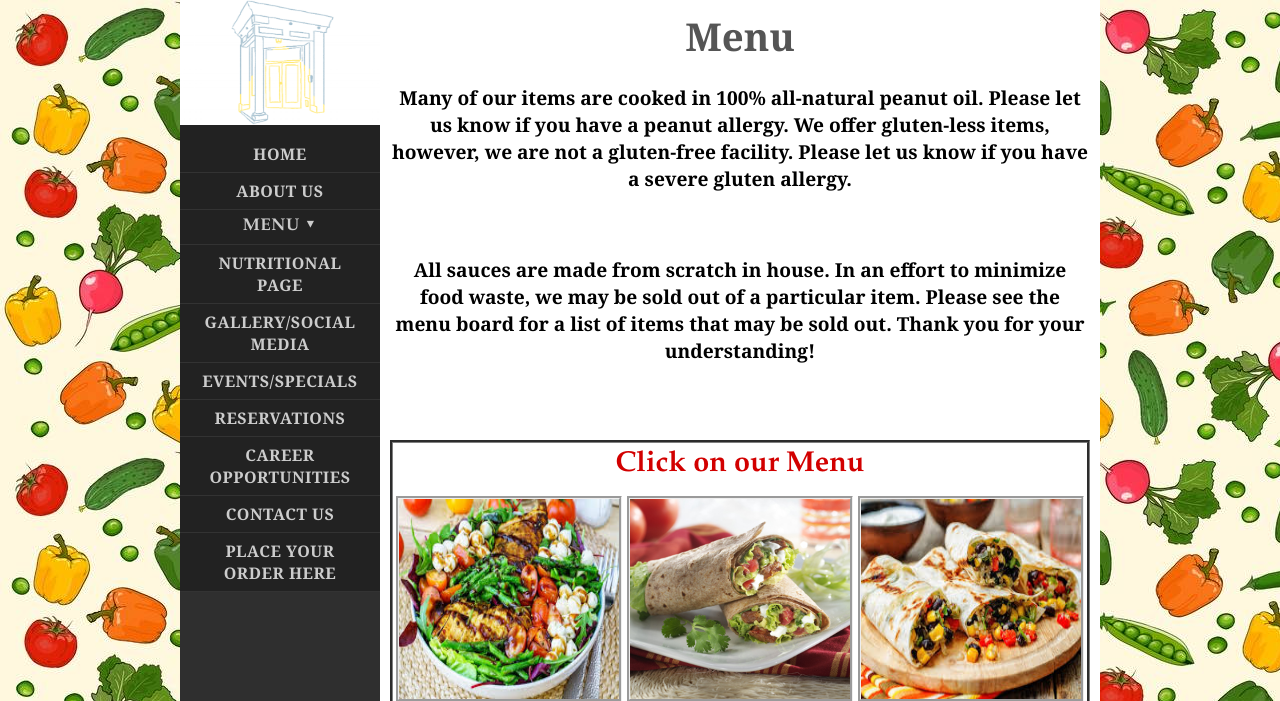
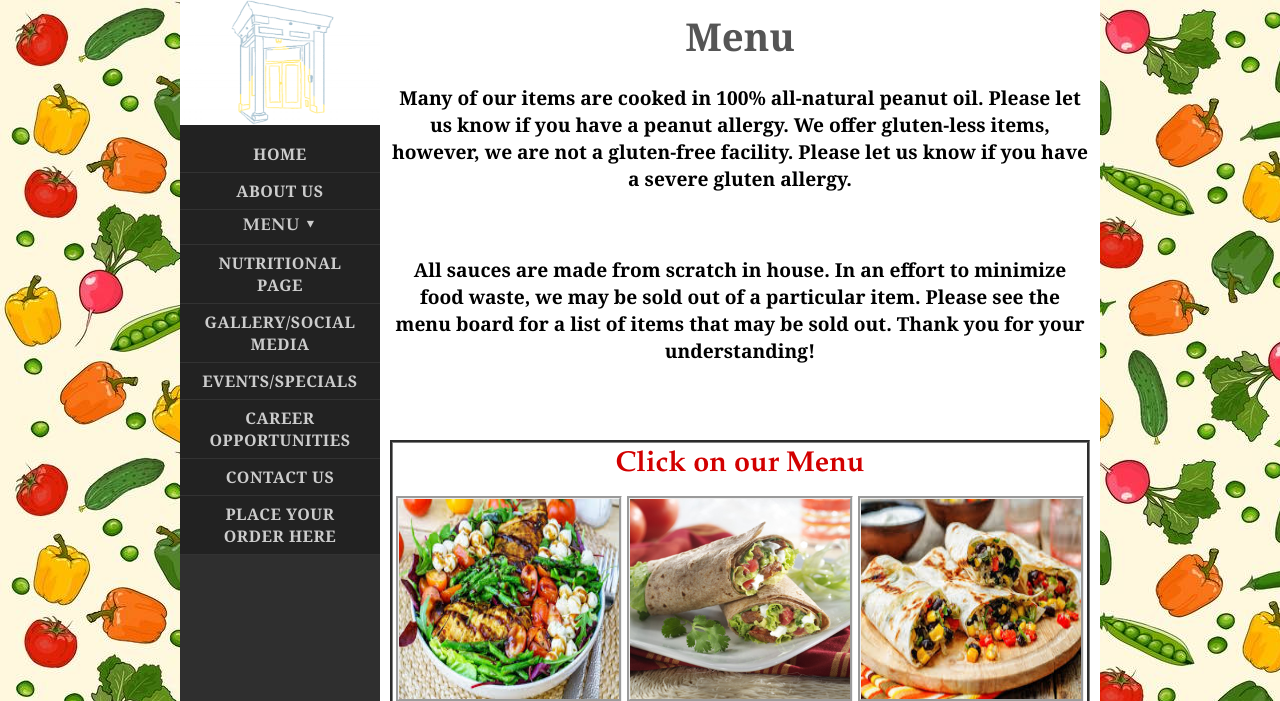
Before and after one commit to gelder11/ProjectMMTest, a PHP site: page /menu.html in a window 1280 px wide. Shown: the top 701 px of the page. Run offline with PHP 8.4, Linux system fonts and the light colour scheme.

Commit message:
First Netbeans Project Upload Prototype for Magnificent Mushroom

```diff
--- a/beverages.php
+++ b/beverages.php
@@ -54,7 +54,6 @@
                             <li><a href="NutritionalPage.html">Nutritional Page</a></li>
                             <li><a href="gallery_and_social_media.html">Gallery/Social Media</a></li>
                             <li><a href="Events.html">Events/Specials</a></li>
-                            <li><a href="reservations.html">Reservations</a></li>
                             <li><a href="Careers.html">Career Opportunities</a></li>
                             <li><a href="contact_us.html">Contact Us</a></li>
                             <li><a href="shopping_cart.php">Place Your Order Here</a></li>
--- a/burgers_and_wraps.php
+++ b/burgers_and_wraps.php
@@ -52,7 +52,6 @@
                             <li><a href="NutritionalPage.html">Nutritional Page</a></li>
                             <li><a href="gallery_and_social_media.html">Gallery/Social Media</a></li>
                             <li><a href="Events.html">Events/Specials</a></li>
-                            <li><a href="reservations.html">Reservations</a></li>
                             <li><a href="Careers.html">Career Opportunities</a></li>
                             <li><a href="contact_us.html">Contact Us</a></li>
                             <li><a href="shopping_cart.php">Place Your Order Here</a></li>
--- a/desserts.php
+++ b/desserts.php
@@ -57,7 +57,6 @@
                             <li><a href="NutritionalPage.html">Nutritional Page</a></li>
                             <li><a href="gallery_and_social_media.html">Gallery/Social Media</a></li>
                             <li><a href="Events.html">Events/Specials</a></li>
-
                             <li><a href="Careers.html">Career Opportunities</a></li>
                             <li><a href="contact_us.html">Contact Us</a></li>
                             <li><a href="shopping_cart.php">Place Your Order Here</a></li>
--- a/entree_bowls.php
+++ b/entree_bowls.php
@@ -57,7 +57,6 @@
                             <li><a href="NutritionalPage.html">Nutritional Page</a></li>
                             <li><a href="gallery_and_social_media.html">Gallery/Social Media</a></li>
                             <li><a href="Events.html">Events/Specials</a></li>
-
                             <li><a href="Careers.html">Career Opportunities</a></li>
                             <li><a href="contact_us.html">Contact Us</a></li>
                             <li><a href="shopping_cart.php">Place Your Order Here</a></li>
--- a/kids_menu.php
+++ b/kids_menu.php
@@ -55,7 +55,6 @@
                             <li><a href="NutritionalPage.html">Nutritional Page</a></li>
                             <li><a href="gallery_and_social_media.html">Gallery/Social Media</a></li>
                             <li><a href="Events.html">Events/Specials</a></li>
-
                             <li><a href="Careers.html">Career Opportunities</a></li>
                             <li><a href="contact_us.html">Contact Us</a></li>
                             <li><a href="shopping_cart.php">Place Your Order Here</a></li>
--- a/menu.html
+++ b/menu.html
@@ -57,7 +57,6 @@ Index Page
                         <li><a href="NutritionalPage.html">Nutritional Page</a></li>
                         <li><a href="gallery_and_social_media.html">Gallery/Social Media</a></li>
                         <li><a href="Events.html">Events/Specials</a></li>
-                        <li><a href="reservations.html">Reservations</a></li>
                         <li><a href="Careers.html">Career Opportunities</a></li>
                         <li><a href="contact_us.html">Contact Us</a></li>
                         <li><a href="shopping_cart.php">Place Your Order Here</a></li>
--- a/shopping_cart.php
+++ b/shopping_cart.php
@@ -61,7 +61,7 @@
                             <li><a href="NutritionalPage.html">Nutritional Page</a></li>
                             <li><a href="gallery_and_social_media.html">Gallery/Social Media</a></li>
                             <li><a href="Events.html">Events/Specials</a></li>
-                            <li><a href="reservations.html">Reservations</a></li>
+
                             <li><a href="Careers.html">Career Opportunities</a></li>
                             <li><a href="contact_us.html">Contact Us</a></li>
                             <li><a href="shopping_cart.html">Place Your Order Here</a></li>
--- a/starters_salads_and_sides.php
+++ b/starters_salads_and_sides.php
@@ -52,7 +52,6 @@
                             <li><a href="NutritionalPage.html">Nutritional Page</a></li>
                             <li><a href="gallery_and_social_media.html">Gallery/Social Media</a></li>
                             <li><a href="Events.html">Events/Specials</a></li>
-                            <li><a href="reservations.html">Reservations</a></li>
                             <li><a href="Careers.html">Career Opportunities</a></li>
                             <li><a href="contact_us.html">Contact Us</a></li>
                             <li><a href="shopping_cart.php">Place Your Order Here</a></li>
--- a/tacos_and_burritos.php
+++ b/tacos_and_burritos.php
@@ -57,7 +57,6 @@
                             <li><a href="NutritionalPage.html">Nutritional Page</a></li>
                             <li><a href="gallery_and_social_media.html">Gallery/Social Media</a></li>
                             <li><a href="Events.html">Events/Specials</a></li>
-                            <li><a href="reservations.html">Reservations</a></li>
                             <li><a href="Careers.html">Career Opportunities</a></li>
                             <li><a href="contact_us.html">Contact Us</a></li>
                             <li><a href="shopping_cart.php">Place Your Order Here</a></li>
```
